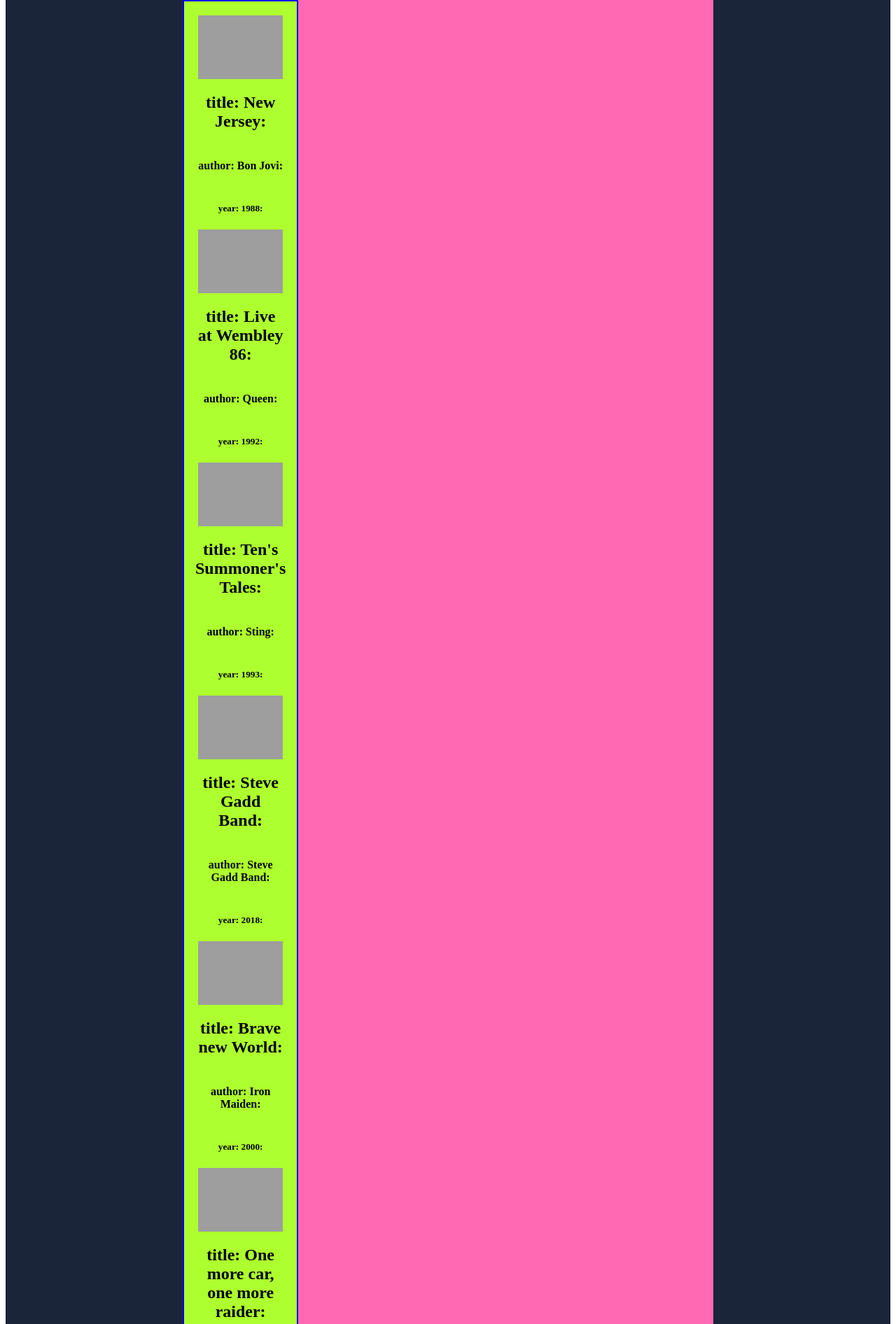
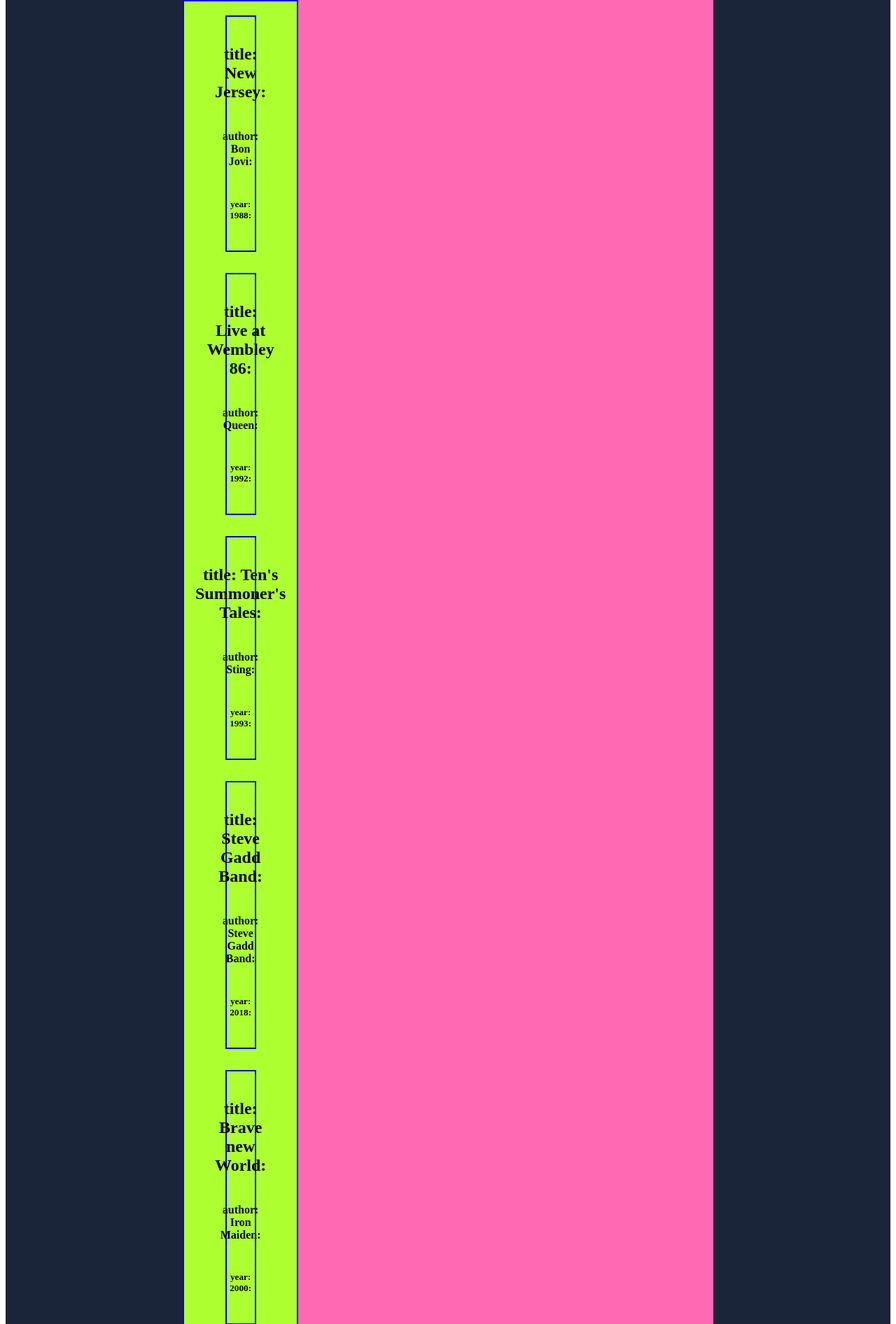
Before and after one commit to dariodeveloper92/php-ajax-dischi, a PHP site: page / in a window 1280 px wide. Shown: the part 88-1980 px from the top of the page at 70% size. Run offline with PHP 8.4, Linux system fonts and the light colour scheme; grey boxes are pictures that could not be loaded.

Commit message:
upgrade dischi

```diff
--- a/index.php
+++ b/index.php
@@ -15,6 +15,7 @@
 ?>
 
 <body>
+    <!-- header -->
     <header>
         <div id="container-header">
             <div class="logoSpotify">
@@ -24,15 +25,19 @@
             </div>
         </div>
     </header>
+    <!-- main -->
     <main>
         <section id="container-main">
             <div class="dischi">
                 <?php
+                    /*importo i dischi dal database */
                     foreach($db as $key => $disc) {
-                        echo '<img src=' . $disc['poster'] .'>' ;
-                        echo '<h2>' . 'title: ' . $disc['title'] . ':'  . '</h2>';
-                        echo '<h4>' . 'author: ' . $disc['author'] . ':'  . '</h4>';
-                        echo '<h5>' . 'year: ' . $disc['year'] . ':'  . '</h5>';
+                        echo"<div class='dischi'>";
+                            echo '<img src=' . $disc['poster'] .'>' ;
+                            echo '<h2>' . 'title: ' . $disc['title'] . ':'  . '</h2>';
+                            echo '<h4>' . 'author: ' . $disc['author'] . ':'  . '</h4>';
+                            echo '<h5>' . 'year: ' . $disc['year'] . ':'  . '</h5>';
+                        echo "</div>";
                     }
                 ?>
             </div>
```
